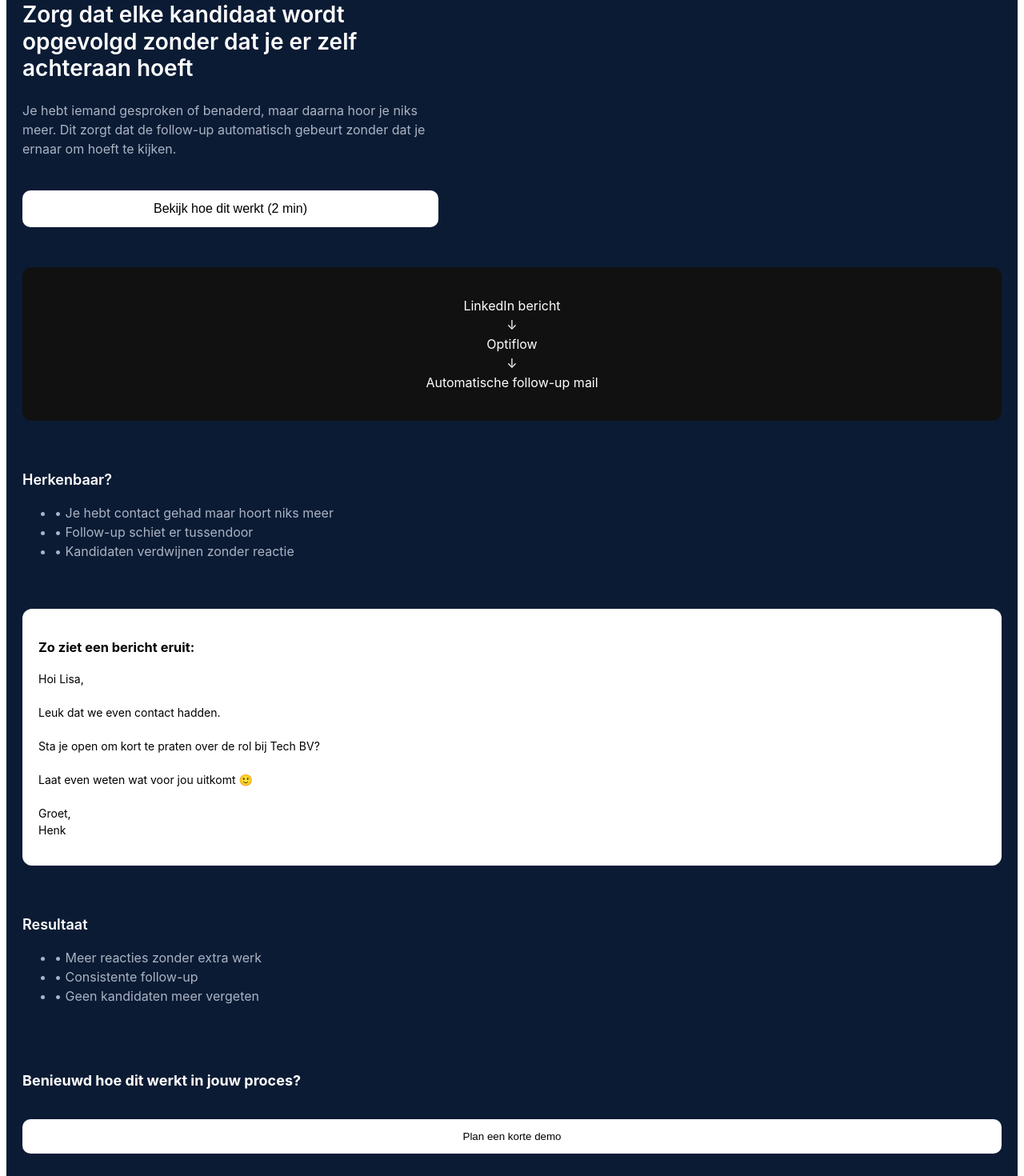
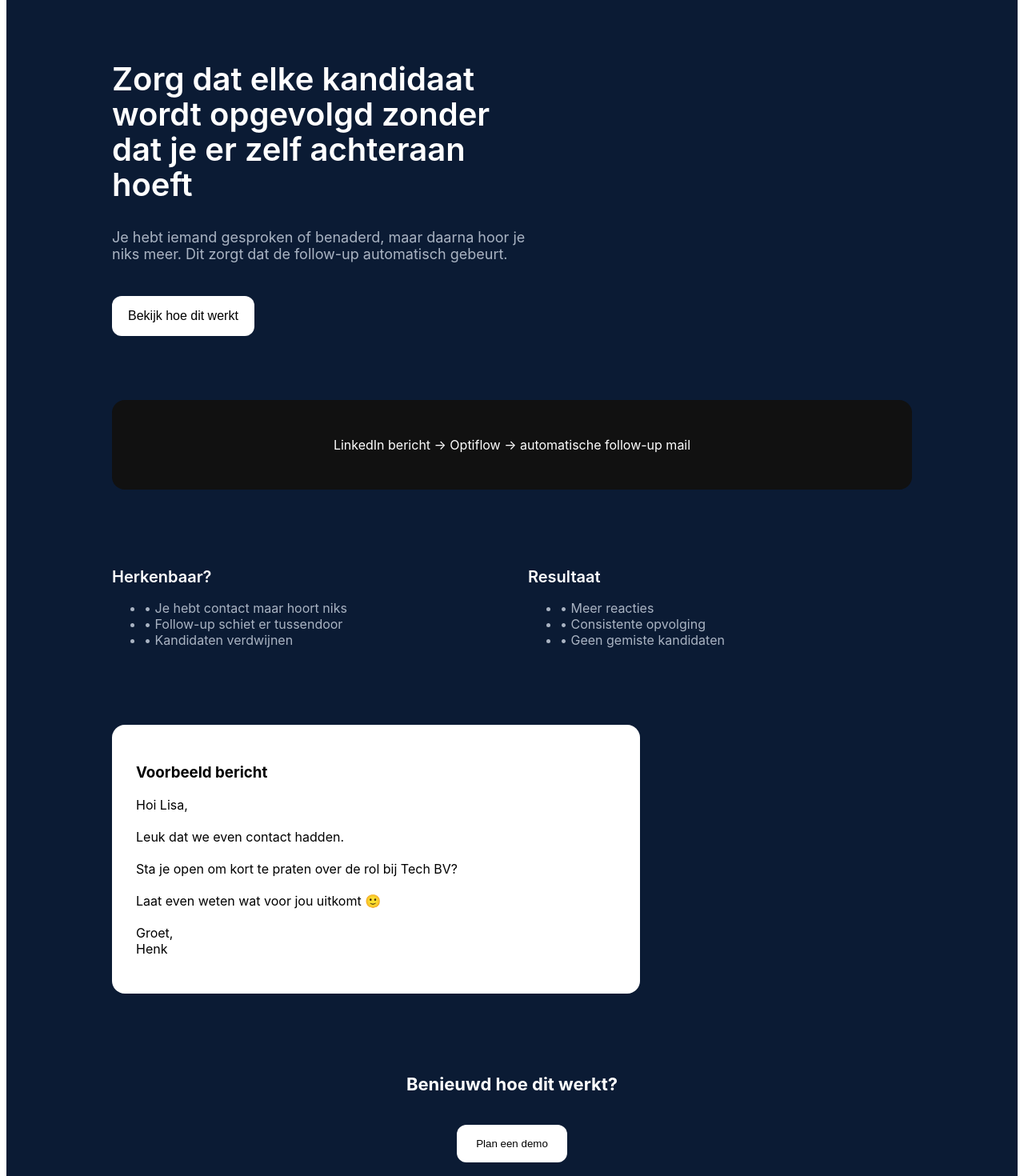
Before and after one commit to zuyderduinl-web/optiflow-site, a Next.js app: page / in a window 1280 px wide. Shown: the part 100-1570 px from the top of the page at 80% size. Built offline with nearby package versions, Linux system fonts and the light colour scheme.

Commit message:
Update page.js

```diff
--- a/app/page.js
+++ b/app/page.js
@@ -5,80 +5,121 @@
       background: "#0B1B34",
       color: "#fff",
       minHeight: "100vh",
-      padding: "20px",
-      lineHeight: 1.5
+      padding: "40px 20px"
+    }}>
+
+      {/* CONTAINER */}
+      <div style={{
+        maxWidth: "1000px",
+        margin: "0 auto"
       }}>
 
         {/* NAV */}
-      <div style={{ maxWidth: "1100px", margin: "0 auto" }}>
-        <img src="/icon_1024.png" alt="Optiflow" style={{ height: "28px" }} />
+        <div style={{ marginBottom: "60px" }}>
+          <img src="/icon_1024.png" style={{ height: "32px" }} />
         </div>
 
         {/* HERO */}
-      <section style={{ marginTop: "40px", maxWidth: "520px" }}>
-        <h1 style={{ fontSize: "28px", fontWeight: "600", lineHeight: 1.2 }}>
+        <section style={{
+          display: "grid",
+          gap: "40px",
+          alignItems: "center"
+        }}>
+
+          <div style={{ maxWidth: "520px" }}>
+            <h1 style={{
+              fontSize: "40px",
+              lineHeight: 1.1,
+              fontWeight: "600"
+            }}>
               Zorg dat elke kandidaat wordt opgevolgd
               zonder dat je er zelf achteraan hoeft
             </h1>
 
-        <p style={{ marginTop: "16px", color: "#AAB4C3" }}>
+            <p style={{
+              marginTop: "20px",
+              color: "#AAB4C3",
+              fontSize: "18px"
+            }}>
               Je hebt iemand gesproken of benaderd, maar daarna hoor je niks meer.
-          Dit zorgt dat de follow-up automatisch gebeurt zonder dat je ernaar om hoeft te kijken.
+              Dit zorgt dat de follow-up automatisch gebeurt.
             </p>
 
             <button style={{
               marginTop: "24px",
-          padding: "14px",
-          width: "100%",
+              padding: "16px 20px",
               background: "#fff",
               color: "#000",
               border: "none",
-          borderRadius: "10px",
-          fontSize: "16px"
+              borderRadius: "12px",
+              fontSize: "16px",
+              cursor: "pointer"
             }}>
-          Bekijk hoe dit werkt (2 min)
+              Bekijk hoe dit werkt
             </button>
+          </div>
+
         </section>
 
-      {/* VISUAL FLOW */}
+        {/* FLOW */}
         <section style={{
-        marginTop: "50px",
+          marginTop: "80px",
           background: "#111",
-        padding: "20px",
-        borderRadius: "12px"
+          borderRadius: "16px",
+          padding: "30px",
+          textAlign: "center"
         }}>
-        <p style={{ textAlign: "center" }}>
-          LinkedIn bericht
-          <br />↓<br />
-          Optiflow
-          <br />↓<br />
-          Automatische follow-up mail
+          <p style={{ fontSize: "16px" }}>
+            LinkedIn bericht → Optiflow → automatische follow-up mail
           </p>
         </section>
 
+        {/* GRID SECTION */}
+        <section style={{
+          marginTop: "80px",
+          display: "grid",
+          gap: "40px",
+          gridTemplateColumns: "repeat(auto-fit, minmax(280px, 1fr))"
+        }}>
+
           {/* PROBLEEM */}
-      <section style={{ marginTop: "60px" }}>
-        <h2 style={{ fontSize: "18px", fontWeight: "600" }}>
+          <div>
+            <h2 style={{ fontSize: "20px", fontWeight: "600" }}>
               Herkenbaar?
             </h2>
 
             <ul style={{ marginTop: "16px", color: "#AAB4C3" }}>
-          <li>• Je hebt contact gehad maar hoort niks meer</li>
+              <li>• Je hebt contact maar hoort niks</li>
               <li>• Follow-up schiet er tussendoor</li>
-          <li>• Kandidaten verdwijnen zonder reactie</li>
+              <li>• Kandidaten verdwijnen</li>
             </ul>
+          </div>
+
+          {/* RESULTAAT */}
+          <div>
+            <h2 style={{ fontSize: "20px", fontWeight: "600" }}>
+              Resultaat
+            </h2>
+
+            <ul style={{ marginTop: "16px", color: "#AAB4C3" }}>
+              <li>• Meer reacties</li>
+              <li>• Consistente opvolging</li>
+              <li>• Geen gemiste kandidaten</li>
+            </ul>
+          </div>
+
         </section>
 
-      {/* VOORBEELD MAIL */}
+        {/* EMAIL */}
         <section style={{
-        marginTop: "60px",
+          marginTop: "80px",
           background: "#fff",
           color: "#000",
-        padding: "20px",
-        borderRadius: "12px",
-        fontSize: "14px"
+          padding: "30px",
+          borderRadius: "16px",
+          maxWidth: "600px"
         }}>
-        <h3>Zo ziet een bericht eruit:</h3>
+          <h3>Voorbeeld bericht</h3>
 
           <p style={{ marginTop: "12px" }}>
             Hoi Lisa,<br /><br />
@@ -90,38 +131,29 @@
           </p>
         </section>
 
-      {/* RESULTAAT */}
-      <section style={{ marginTop: "60px" }}>
-        <h2 style={{ fontSize: "18px", fontWeight: "600" }}>
-          Resultaat
-        </h2>
-
-        <ul style={{ marginTop: "16px", color: "#AAB4C3" }}>
-          <li>• Meer reacties zonder extra werk</li>
-          <li>• Consistente follow-up</li>
-          <li>• Geen kandidaten meer vergeten</li>
-        </ul>
-      </section>
-
         {/* CTA */}
-      <section style={{ marginTop: "80px", marginBottom: "40px" }}>
-        <h2 style={{ fontSize: "18px" }}>
-          Benieuwd hoe dit werkt in jouw proces?
+        <section style={{
+          marginTop: "100px",
+          textAlign: "center"
+        }}>
+          <h2 style={{ fontSize: "22px" }}>
+            Benieuwd hoe dit werkt?
           </h2>
 
           <button style={{
             marginTop: "20px",
-          padding: "14px",
-          width: "100%",
+            padding: "16px 24px",
             background: "#fff",
             color: "#000",
+            borderRadius: "12px",
             border: "none",
-          borderRadius: "10px"
+            cursor: "pointer"
           }}>
-          Plan een korte demo
+            Plan een demo
           </button>
         </section>
 
+      </div>
     </main>
   );
 }
```
Lines whose indentation alone changed are shown as unchanged.
